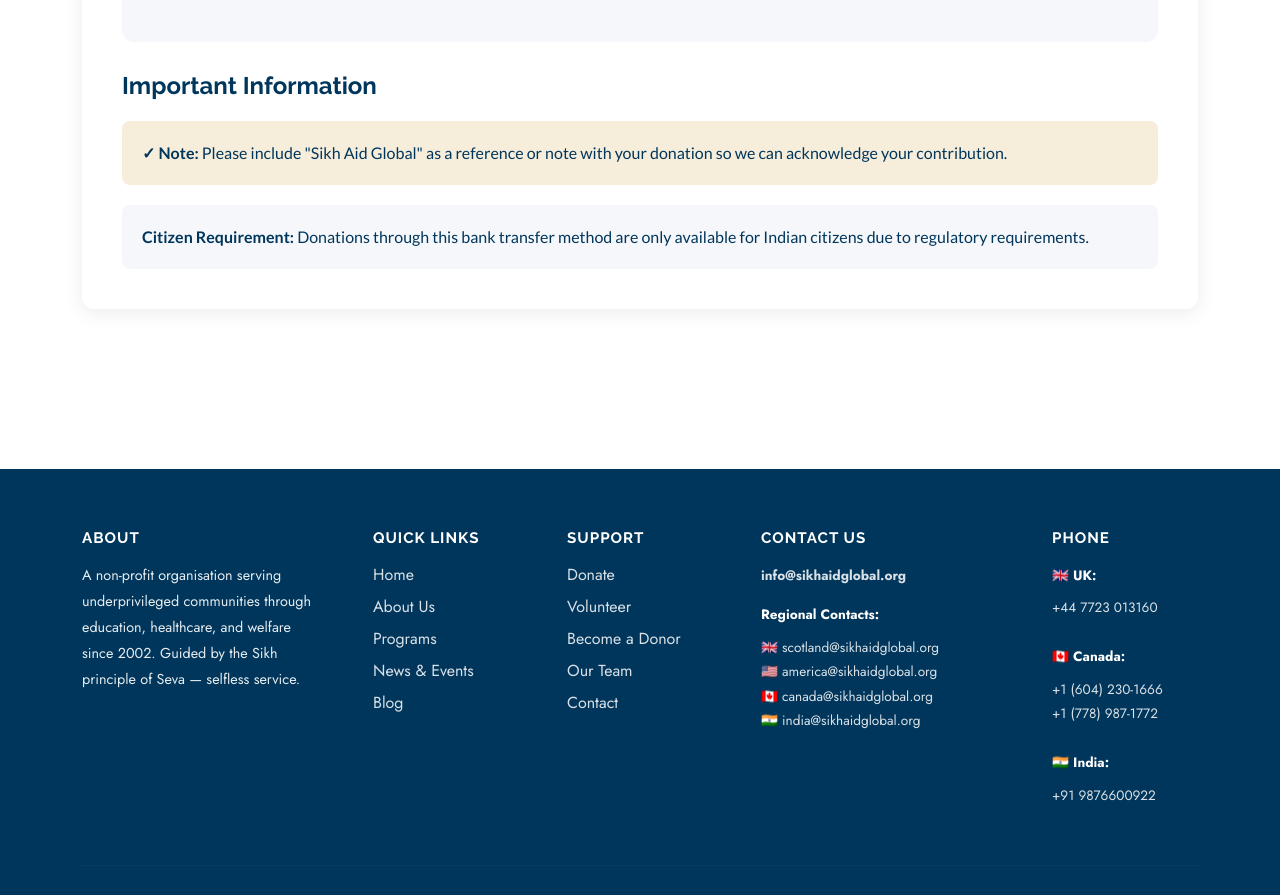
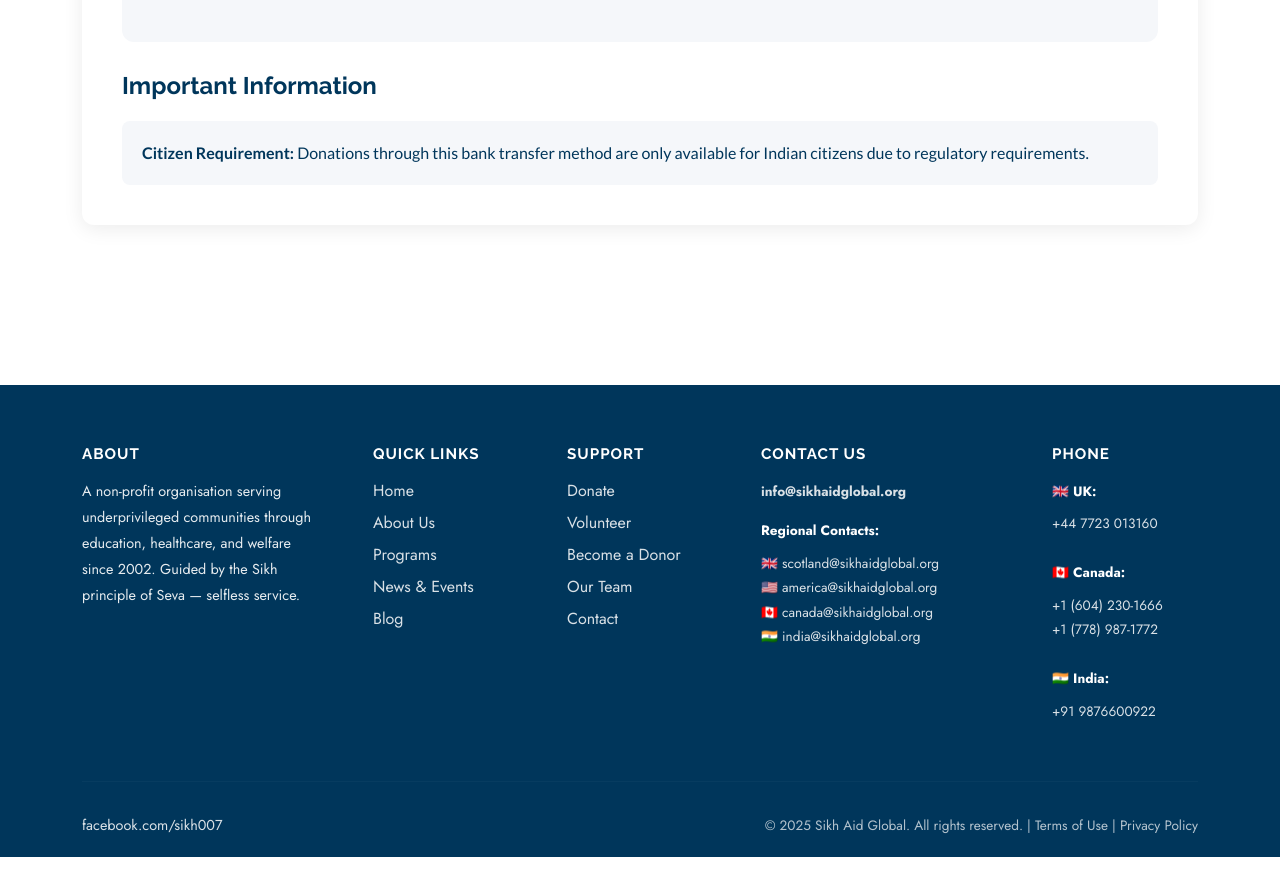
Before and after one commit to b51n6h/sikhaidglobal, a plain HTML site: page donate-in.html in a window 1280 px wide. Shown: the part 1524-2419 px from the top of the page. After the commit the page ends 2381 px from the top, so only its background shows below. Drawn offline with nearby package versions, Linux system fonts and the light colour scheme.

Commit message:
Remove note from India donation page

```diff
--- a/donate-in.html
+++ b/donate-in.html
@@ -98,10 +98,6 @@
 
         <h4 style="color: var(--navy); margin-top: 30px; margin-bottom: 20px;">Important Information</h4>
 
-        <div style="background: var(--cream); padding: 20px; border-radius: 8px; margin-bottom: 20px;">
-          <p style="margin: 0; color: var(--navy);"><strong>✓ Note:</strong> Please include "Sikh Aid Global" as a reference or note with your donation so we can acknowledge your contribution.</p>
-        </div>
-
         <div style="background: var(--light); padding: 20px; border-radius: 8px;">
           <p style="margin: 0; color: var(--navy);"><strong>Citizen Requirement:</strong> Donations through this bank transfer method are only available for Indian citizens due to regulatory requirements.</p>
         </div>
```
